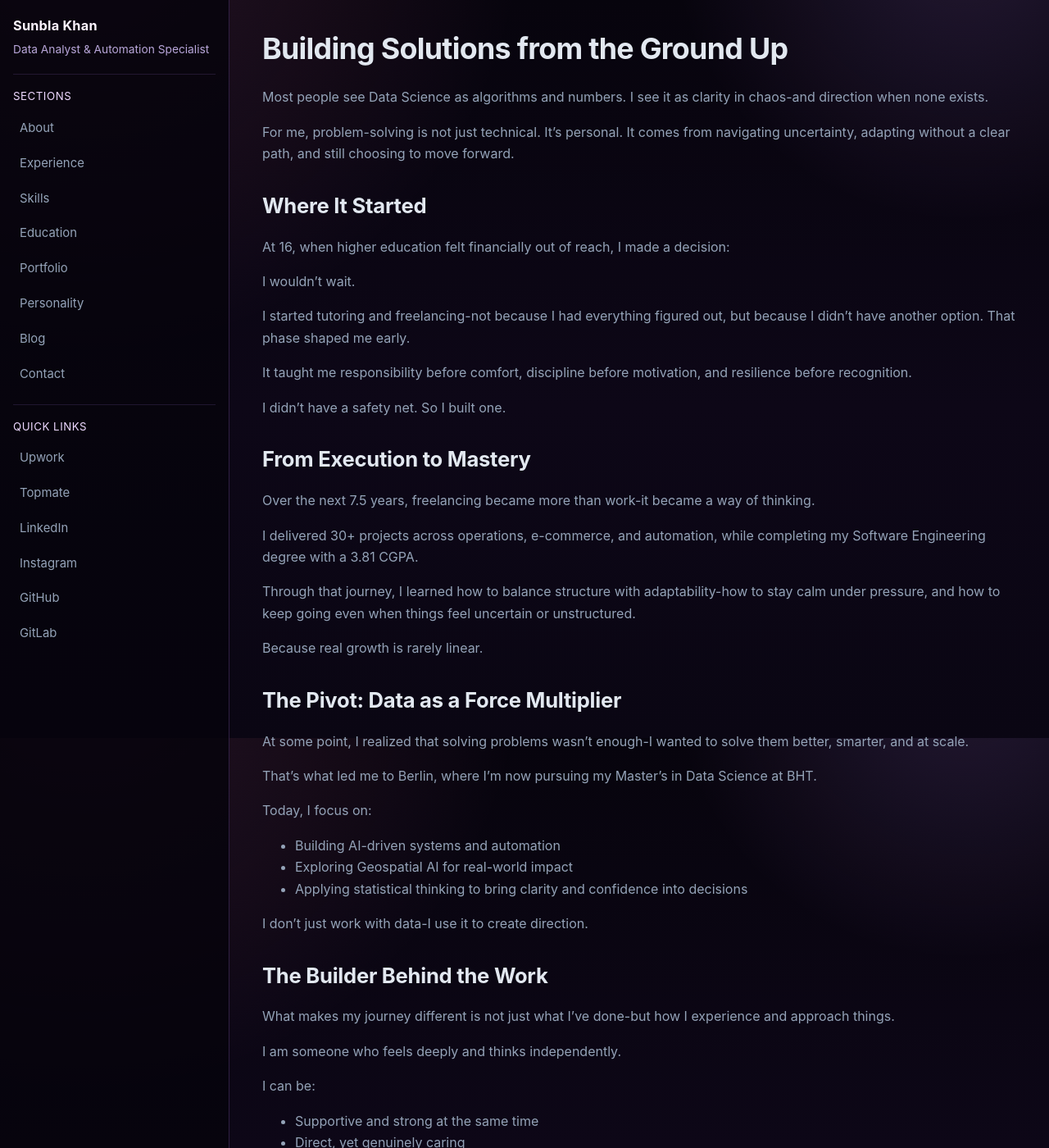
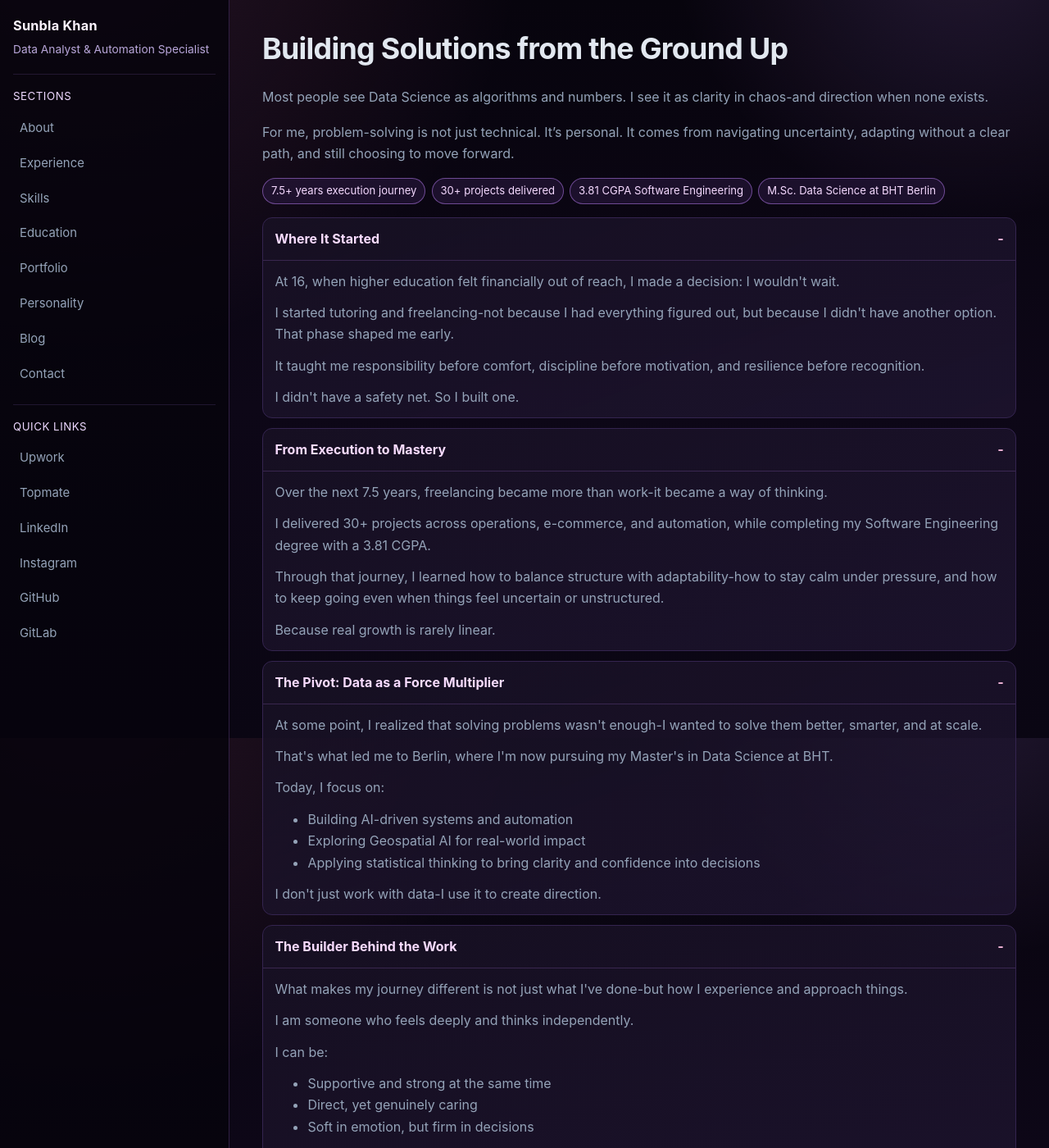
Before and after one commit to Sunblakhan/sunblakhan.github.io, a Jekyll site: the page built from aboutme.md, in a window 1280 px wide and 1400 px high. Shown: the whole window at 82% size. Built offline with Jekyll 4.4.1, drawn with Linux system fonts in a browser that asks for light colours; some of the changed text lies outside the part shown.

Commit message:
Redesign About page

```diff
--- a/aboutme.md
+++ b/aboutme.md
@@ -10,100 +10,69 @@ I see it as clarity in chaos-and direction when none exists.
 
 For me, problem-solving is not just technical. It's personal. It comes from navigating uncertainty, adapting without a clear path, and still choosing to move forward.
 
-## Where It Started
+<div class="about-snapshot">
+  <span class="pill">7.5+ years execution journey</span>
+  <span class="pill">30+ projects delivered</span>
+  <span class="pill">3.81 CGPA Software Engineering</span>
+  <span class="pill">M.Sc. Data Science at BHT Berlin</span>
+</div>
 
-At 16, when higher education felt financially out of reach, I made a decision:
+<details class="story-block" open>
+  <summary>Where It Started</summary>
+  <p>At 16, when higher education felt financially out of reach, I made a decision: I wouldn't wait.</p>
+  <p>I started tutoring and freelancing-not because I had everything figured out, but because I didn't have another option. That phase shaped me early.</p>
+  <p>It taught me responsibility before comfort, discipline before motivation, and resilience before recognition.</p>
+  <p>I didn't have a safety net. So I built one.</p>
+</details>
 
-I wouldn't wait.
+<details class="story-block" open>
+  <summary>From Execution to Mastery</summary>
+  <p>Over the next 7.5 years, freelancing became more than work-it became a way of thinking.</p>
+  <p>I delivered 30+ projects across operations, e-commerce, and automation, while completing my Software Engineering degree with a 3.81 CGPA.</p>
+  <p>Through that journey, I learned how to balance structure with adaptability-how to stay calm under pressure, and how to keep going even when things feel uncertain or unstructured.</p>
+  <p>Because real growth is rarely linear.</p>
+</details>
 
-I started tutoring and freelancing-not because I had everything figured out, but because I didn't have another option. That phase shaped me early.
+<details class="story-block" open>
+  <summary>The Pivot: Data as a Force Multiplier</summary>
+  <p>At some point, I realized that solving problems wasn't enough-I wanted to solve them better, smarter, and at scale.</p>
+  <p>That's what led me to Berlin, where I'm now pursuing my Master's in Data Science at BHT.</p>
+  <p>Today, I focus on:</p>
+  <ul>
+    <li>Building AI-driven systems and automation</li>
+    <li>Exploring Geospatial AI for real-world impact</li>
+    <li>Applying statistical thinking to bring clarity and confidence into decisions</li>
+  </ul>
+  <p>I don't just work with data-I use it to create direction.</p>
+</details>
 
-It taught me responsibility before comfort, discipline before motivation, and resilience before recognition.
+<details class="story-block" open>
+  <summary>The Builder Behind the Work</summary>
+  <p>What makes my journey different is not just what I've done-but how I experience and approach things.</p>
+  <p>I am someone who feels deeply and thinks independently.</p>
+  <p>I can be:</p>
+  <ul>
+    <li>Supportive and strong at the same time</li>
+    <li>Direct, yet genuinely caring</li>
+    <li>Soft in emotion, but firm in decisions</li>
+  </ul>
+  <p>I naturally take responsibility-for my work, for people, and sometimes even more than I should. I hold high standards, both for myself and for others, because I believe growth requires honesty and effort.</p>
+  <p>At times, I can be complex-even a little contradictory. Calm yet ambitious. Sensitive yet bold. But that balance is what allows me to connect, adapt, and keep evolving.</p>
+  <p>And no matter what-I stay determined to build something meaningful.</p>
+</details>
 
-I didn't have a safety net. So I built one.
-
-## From Execution to Mastery
-
-Over the next 7.5 years, freelancing became more than work-it became a way of thinking.
-
-I delivered 30+ projects across operations, e-commerce, and automation, while completing my Software Engineering degree with a 3.81 CGPA.
-
-Through that journey, I learned how to balance structure with adaptability-how to stay calm under pressure, and how to keep going even when things feel uncertain or unstructured.
-
-Because real growth is rarely linear.
-
-## The Pivot: Data as a Force Multiplier
-
-At some point, I realized that solving problems wasn't enough-I wanted to solve them better, smarter, and at scale.
-
-That's what led me to Berlin, where I'm now pursuing my Master's in Data Science at BHT.
-
-Today, I focus on:
-
-- Building AI-driven systems and automation
-- Exploring Geospatial AI for real-world impact
-- Applying statistical thinking to bring clarity and confidence into decisions
-
-I don't just work with data-I use it to create direction.
-
-## The Builder Behind the Work
-
-What makes my journey different is not just what I've done-but how I experience and approach things.
-
-I am someone who feels deeply and thinks independently.
-
-I can be:
-
-- Supportive and strong at the same time
-- Direct, yet genuinely caring
-- Soft in emotion, but firm in decisions
-
-I naturally take responsibility-for my work, for people, and sometimes even more than I should. I hold high standards, both for myself and for others, because I believe growth requires honesty and effort.
-
-At times, I can be complex-even a little contradictory. Calm yet ambitious. Sensitive yet bold. But that balance is what allows me to connect, adapt, and keep evolving.
-
-And no matter what-
-I stay determined to build something meaningful.
-
-## Beyond Work
-
-Beyond work, what drives me most is human impact.
-
-I am deeply sensitive to struggle-especially when I see girls trying to build a future in environments where opportunities are limited and expectations are restrictive. Coming from a place where breaking norms is not easy, I understand that journey closely.
-
-That's why I offer 1:1 guidance and support, helping students-especially girls-move forward in their education and careers. Not just with advice, but with belief, direction, and real conversations.
-
-Because sometimes, what people need most is someone who understands-and doesn't let them give up.
-
-I'm also someone who finds joy in exploring life beyond work:
-
-- Cycling and hiking
-- Traveling and experiencing different cultures
-- Learning new languages (currently German B1/B2)
-
-And quietly, I carry a deep love for animals.
-
-I had a cat named Honey. She was part of my life for two years-more like family than a pet. Losing her this year left a space that still feels heavy. It reminded me how deeply I can care, and how important those small, meaningful connections really are.
-
-## Evolution Timeline
-
-<p class="meta">A concise snapshot of my journey from self-start to data-driven impact.</p>
-
-<div class="evolution-minimal">
-  <div class="evo-step">
-    <p class="evo-year">2018-2020</p>
-    <h3>Self-Starter</h3>
-  </div>
-  <div class="evo-step">
-    <p class="evo-year">2020-2023</p>
-    <h3>Engineer</h3>
-  </div>
-  <div class="evo-step">
-    <p class="evo-year">2023-2025</p>
-    <h3>Automation Architect</h3>
-  </div>
-  <div class="evo-step">
-    <p class="evo-year">2025-Present</p>
-    <h3>Data Scientist</h3>
-  </div>
-</div>
+<details class="story-block" open>
+  <summary>Beyond Work</summary>
+  <p>Beyond work, what drives me most is human impact.</p>
+  <p>I am deeply sensitive to struggle-especially when I see girls trying to build a future in environments where opportunities are limited and expectations are restrictive. Coming from a place where breaking norms is not easy, I understand that journey closely.</p>
+  <p>That's why I offer 1:1 guidance and support, helping students-especially girls-move forward in their education and careers. Not just with advice, but with belief, direction, and real conversations.</p>
+  <p>Because sometimes, what people need most is someone who understands-and doesn't let them give up.</p>
+  <p>I'm also someone who finds joy in exploring life beyond work:</p>
+  <ul>
+    <li>Cycling and hiking</li>
+    <li>Traveling and experiencing different cultures</li>
+    <li>Learning new languages (currently German B1/B2)</li>
+  </ul>
+  <p>And quietly, I carry a deep love for animals.</p>
+  <p>I had a cat named Honey. She was part of my life for two years-more like family than a pet. Losing her this year left a space that still feels heavy. It reminded me how deeply I can care, and how important those small, meaningful connections really are.</p>
+</details>
--- a/assets/css/style.css
+++ b/assets/css/style.css
@@ -674,6 +674,49 @@ label {
   border-color: rgba(244, 114, 182, 0.5);
 }
 
+.about-snapshot {
+  margin: 0.9rem 0 1rem;
+  display: flex;
+  flex-wrap: wrap;
+  gap: 0.45rem;
+}
+
+.story-block {
+  margin: 0 0 0.75rem;
+  border: 1px solid var(--line);
+  border-radius: 12px;
+  background: linear-gradient(160deg, rgba(23, 16, 35, 0.9), rgba(32, 22, 51, 0.72));
+  overflow: hidden;
+}
+
+.story-block summary {
+  cursor: pointer;
+  list-style: none;
+  padding: 0.75rem 0.9rem;
+  color: #f8dbff;
+  font-weight: 700;
+  border-bottom: 1px solid rgba(192, 132, 252, 0.2);
+}
+
+.story-block summary::-webkit-details-marker {
+  display: none;
+}
+
+.story-block summary::after {
+  content: "+";
+  float: right;
+  color: #f5b8dc;
+}
+
+.story-block[open] summary::after {
+  content: "-";
+}
+
+.story-block p,
+.story-block ul {
+  margin: 0.75rem 0.9rem;
+}
+
 .evolution-strip {
   margin-top: 0.85rem;
   display: grid;
```
